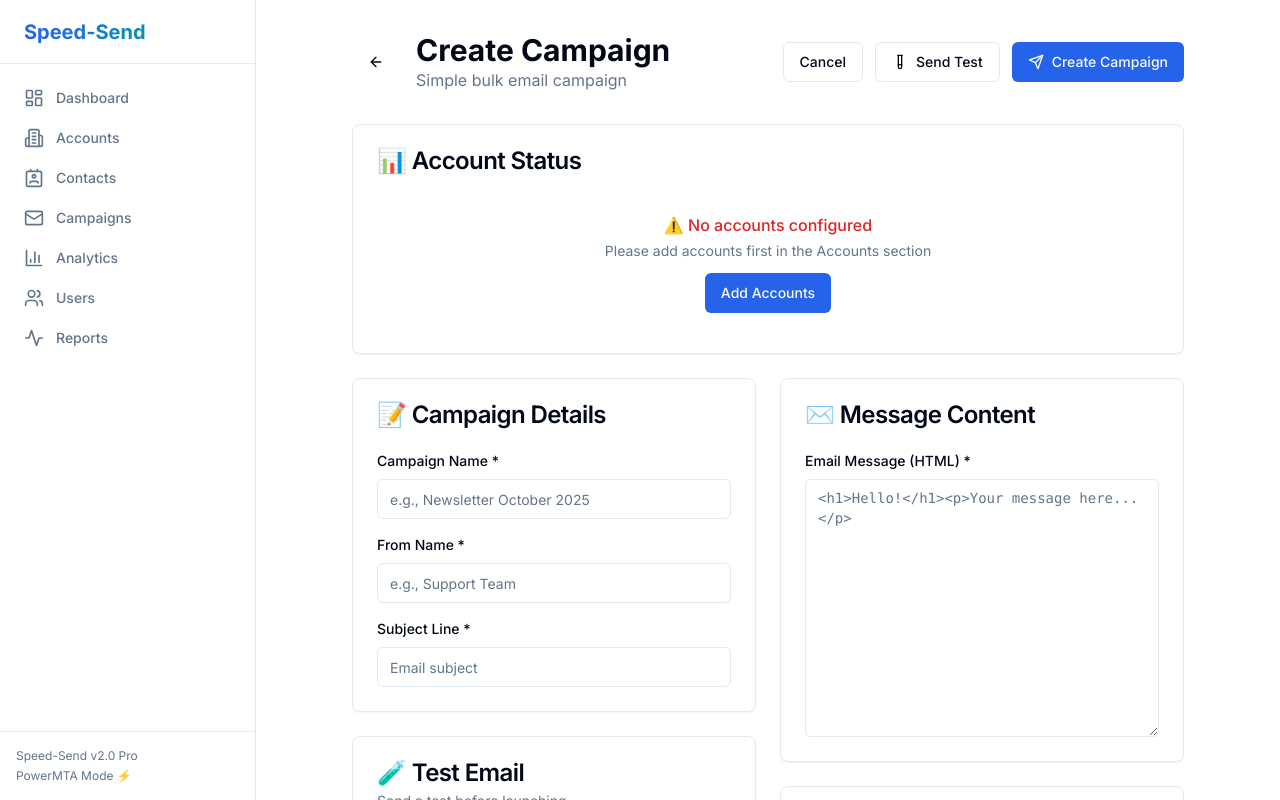
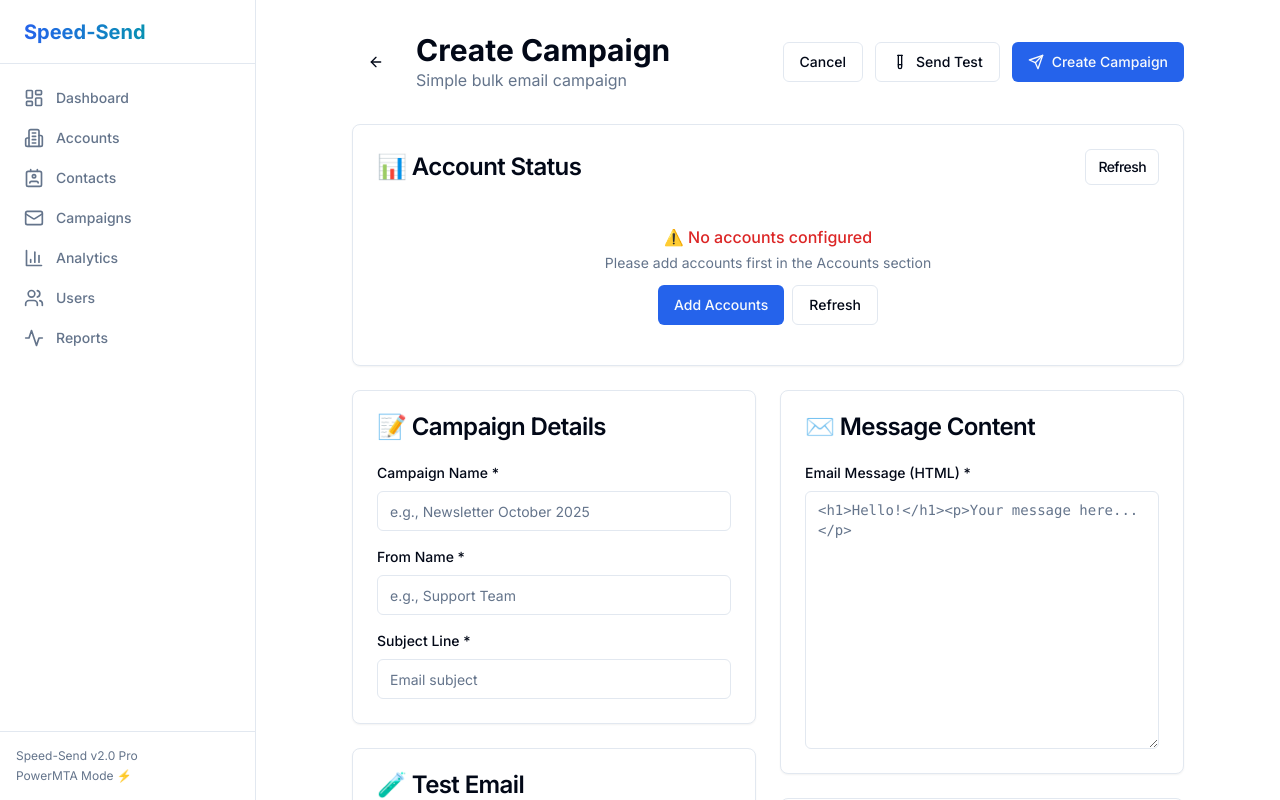
Before and after one commit to abdoabdo54/speed-send, a Next.js app in the folder frontend/: page /campaigns/new in a window 1280 px wide. Built offline with nearby package versions, Linux system fonts and the light colour scheme; no server answers.

Commit message:
FIX: Improve account loading with error handling and refresh button

```diff
--- a/frontend/src/app/campaigns/new/page.tsx
+++ b/frontend/src/app/campaigns/new/page.tsx
@@ -29,10 +29,13 @@
 
   const loadAccounts = async () => {
     try {
+      console.log('🔄 Loading accounts...');
       const response = await serviceAccountsApi.list();
+      console.log('✅ Accounts loaded:', response.data);
       setAccounts(response.data);
     } catch (error) {
-      console.error('Failed to load accounts:', error);
+      console.error('❌ Failed to load accounts:', error);
+      alert('Failed to load accounts: ' + (error as any)?.message || 'Unknown error');
     }
   };
 
@@ -187,7 +190,17 @@
           {/* Account Status */}
           <Card className="mb-6">
             <CardHeader>
-              <CardTitle>📊 Account Status</CardTitle>
+              <CardTitle className="flex items-center justify-between">
+                📊 Account Status
+                <Button
+                  variant="outline"
+                  size="sm"
+                  onClick={loadAccounts}
+                  disabled={loading}
+                >
+                  {loading ? 'Loading...' : 'Refresh'}
+                </Button>
+              </CardTitle>
             </CardHeader>
             <CardContent>
               {accounts.length === 0 ? (
@@ -196,12 +209,19 @@
                   <p className="text-sm text-muted-foreground mt-1">
                     Please add accounts first in the Accounts section
                   </p>
-                  <Button
-                    className="mt-3"
-                    onClick={() => router.push('/accounts')}
-                  >
-                    Add Accounts
-                  </Button>
+                  <div className="flex gap-2 justify-center mt-3">
+                    <Button
+                      onClick={() => router.push('/accounts')}
+                    >
+                      Add Accounts
+                    </Button>
+                    <Button
+                      variant="outline"
+                      onClick={loadAccounts}
+                    >
+                      Refresh
+                    </Button>
+                  </div>
                 </div>
               ) : (
                 <div className="grid grid-cols-1 md:grid-cols-3 gap-4">
```
